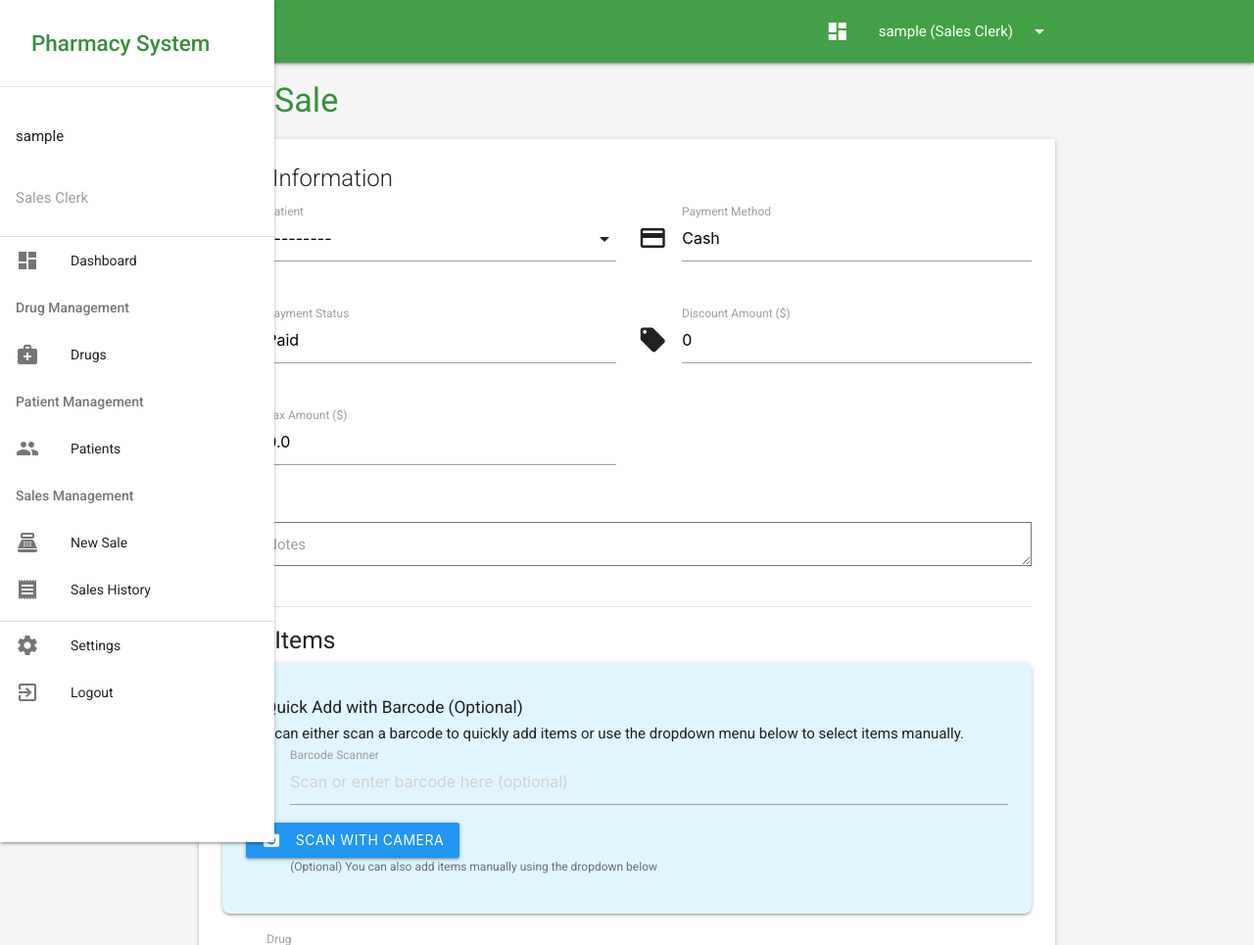
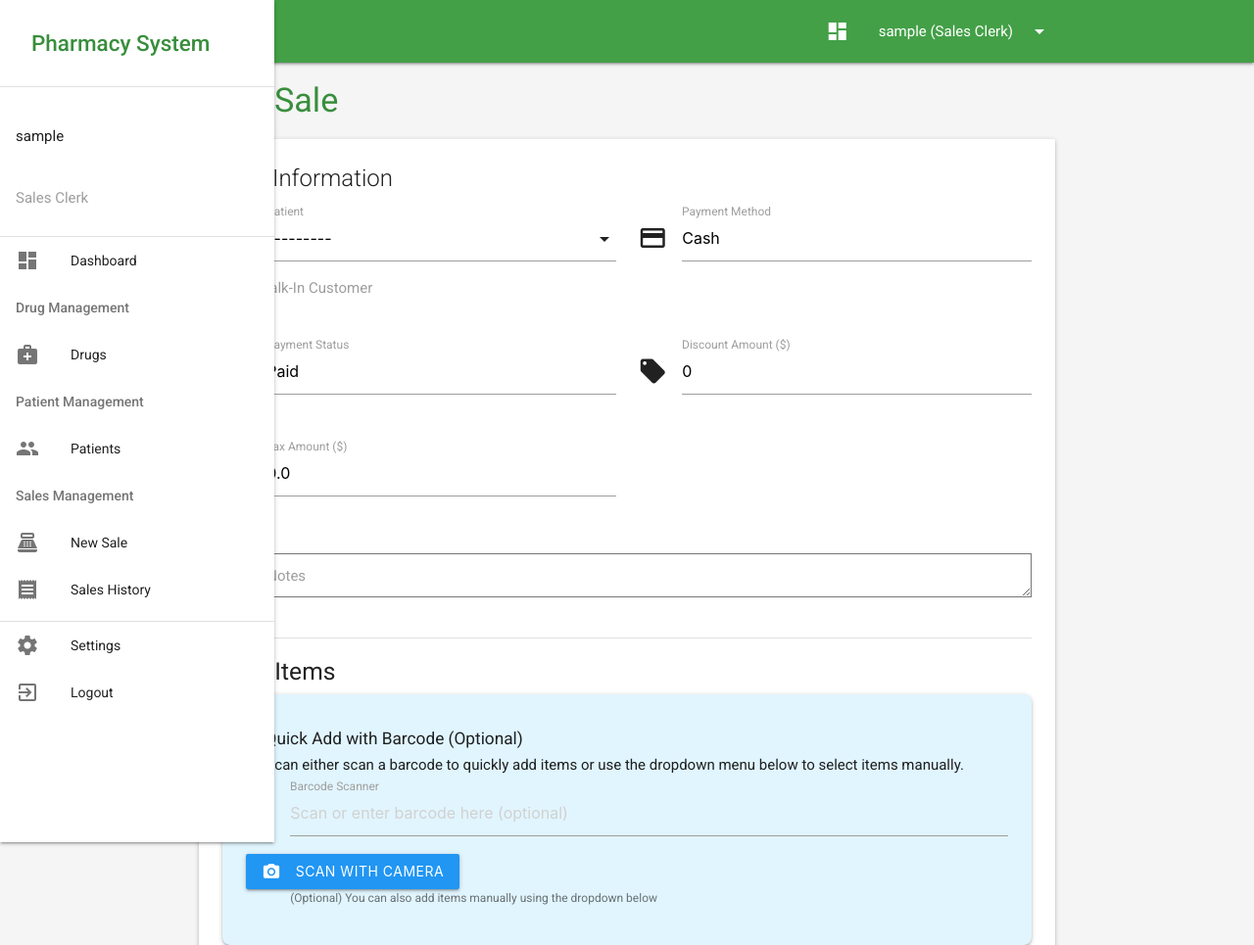
Before and after one commit to PMS12343/take-it, a Django app: page /sales/new/ in a window 1280 px wide. Shown: the top 965 px of the page at 98% size. Run offline with Django 4.2, Linux system fonts and the light colour scheme; the visitor is signed in with stand-in values (Sample User, id 1); data comes from the database, SQL or seed files in the repository; data that the repository does not hold is empty; some libraries are stand-ins or nearby versions.

Commit message:
Add walk-in customer functionality to sales forms.  This includes a new checkbox, form validation, and database updates to handle walk-in customers seamlessly.
Replit-Commit-Author: Agent
Replit-Commit-Session-Id: 3c2daeb6-2392-4764-a541-5070dff4f0ef
Replit-Commit-Screenshot-Url: https://storage.googleapis.com/screenshot-production-us-central1/b4720288-42d9-40bf-9e3c-cc01f7cd26bd/47a65d7f-d576-47ad-9046-c275e2e9802d.jpg

```diff
--- a/pharmacy_app/forms.py
+++ b/pharmacy_app/forms.py
@@ -126,6 +126,12 @@ class PatientForm(forms.ModelForm):
 
 class SaleForm(forms.ModelForm):
     """Form for creating sales"""
+    use_walk_in = forms.BooleanField(
+        required=False,
+        label="Walk-In Customer",
+        widget=forms.CheckboxInput(attrs={'class': 'filled-in'})
+    )
+
     class Meta:
         model = Sale
         fields = ['patient', 'payment_method', 'payment_status', 'tax', 'discount', 'notes']
@@ -143,6 +149,22 @@ class SaleForm(forms.ModelForm):
         # Initialize tax with zero if it's a new form
         if not self.instance.pk and not self.initial.get('tax'):
             self.initial['tax'] = 0.00
+
+    def clean(self):
+        cleaned_data = super().clean()
+        use_walk_in = cleaned_data.get('use_walk_in')
+        patient = cleaned_data.get('patient')
+
+        # If walk-in is selected but no patient is provided, this will be handled in the view
+        # by assigning the walk-in customer automatically
+        if use_walk_in:
+            # Remove any validation errors for patient field if walk-in is selected
+            if 'patient' in self.errors:
+                del self.errors['patient']
+            # Set patient to None so we know to use walk-in in the view
+            cleaned_data['patient'] = None
+
+        return cleaned_data
 
 class SaleItemForm(forms.ModelForm):
     """Form for individual sale items"""
--- a/pharmacy_app/models.py
+++ b/pharmacy_app/models.py
@@ -101,16 +101,36 @@ class Patient(models.Model):
     allergies = models.TextField(blank=True, null=True)
     created_at = models.DateTimeField(auto_now_add=True)
     updated_at = models.DateTimeField(auto_now=True)
+    is_walk_in = models.BooleanField(default=False, help_text="Indicates if this is a walk-in customer")
 
     class Meta:
         ordering = ['last_name', 'first_name']
 
     def __str__(self):
+        if self.is_walk_in:
+            return "Walk-In Customer"
         return f"{self.first_name} {self.last_name}"
 
     @property
     def full_name(self):
+        if self.is_walk_in:
+            return "Walk-In Customer"
         return f"{self.first_name} {self.last_name}"
+
+    @classmethod
+    def get_or_create_walk_in(cls):
+        """Get or create a default walk-in customer for non-registered sales"""
+        walk_in, created = cls.objects.get_or_create(
+            is_walk_in=True,
+            defaults={
+                'first_name': 'Walk-In',
+                'last_name': 'Customer',
+                'age': 0,
+                'sex': 'O',
+                'phone_number': 'N/A',
+            }
+        )
+        return walk_in
 
 class Sale(models.Model):
     """Model for recording sales transactions"""
--- a/pharmacy_app/static/js/sales.js
+++ b/pharmacy_app/static/js/sales.js
@@ -356,14 +356,20 @@ function setupFormValidation() {
                 isValid = false;
             }
 
-            // Check if patient is selected
+            // Check if patient is selected (unless walk-in is checked)
             const patientSelect = document.getElementById('id_patient');
-            if (patientSelect && !patientSelect.value) {
+            const walkInCheckbox = document.getElementById('id_use_walk_in');
+
+            if (patientSelect && !patientSelect.value && !(walkInCheckbox && walkInCheckbox.checked)) {
                 debugInfo += 'No patient selected. ';
-                M.toast({html: 'Please select a patient', classes: 'red'});
+                M.toast({html: 'Please select a patient or check Walk-In Customer', classes: 'red'});
                 isValid = false;
             } else {
-                debugInfo += `Patient selected: ${patientSelect ? patientSelect.value : 'missing field'}. `;
+                if (walkInCheckbox && walkInCheckbox.checked) {
+                    debugInfo += 'Walk-in customer selected. ';
+                } else {
+                    debugInfo += `Patient selected: ${patientSelect ? patientSelect.value : 'missing field'}. `;
+                }
             }
 
             if (!isValid) {
--- a/pharmacy_app/templates/sales/new.html
+++ b/pharmacy_app/templates/sales/new.html
@@ -1,6 +1,25 @@
 {% extends 'base.html' %}
 
 {% block title %}New Sale - Pharmacy Management System{% endblock %}
+
+{% block extra_head %}
+<style>
+    .disabled-field {
+        opacity: 0.7;
+        pointer-events: none;
+    }
+    .disabled-text {
+        color: #999 !important;
+    }
+    .walkIn-active {
+        padding: 5px 10px;
+        background-color: #e8f5e9;
+        border-radius: 4px;
+        margin-top: 10px;
+        display: inline-block;
+    }
+</style>
+{% endblock %}
 
 {% block content %}
 <div class="row">
@@ -22,6 +41,13 @@
                             {% if form.patient.errors %}
                                 <span class="red-text">{{ form.patient.errors.0 }}</span>
                             {% endif %}
+
+                            <div style="margin-top: 15px;">
+                                <label>
+                                    {{ form.use_walk_in }}
+                                    <span>{{ form.use_walk_in.label }}</span>
+                                </label>
+                            </div>
                         </div>
 
                         <div class="input-field col s12 m6">
@@ -282,6 +308,106 @@
 <!-- QuaggaJS for barcode scanning -->
 <script src="https://cdn.jsdelivr.net/npm/@ericblade/quagga2@1.8.2/dist/quagga.min.js"></script>
 <script>
+    // Handle walk-in customer checkbox
+    document.addEventListener('DOMContentLoaded', function() {
+        const walkInCheckbox = document.getElementById('id_use_walk_in');
+        const patientSelect = document.getElementById('id_patient');
+        const patientField = patientSelect.closest('.input-field');
+
+        // Store the walk-in customer ID for easy access
+        const walkInCustomerId = "{{ walk_in_customer_id }}";
+
+        // Initial setup based on checkbox state
+        function updatePatientFieldState() {
+            if (walkInCheckbox.checked) {
+                // Disable patient selection when walk-in is checked
+                patientSelect.disabled = true;
+                // Add visual indication that the field is disabled
+                patientField.classList.add('disabled-field');
+                patientField.querySelector('label').classList.add('disabled-text');
+
+                // Add visual indicator that walk-in mode is active
+                const walkInIndicator = document.createElement('div');
+                walkInIndicator.className = 'walkIn-active';
+                walkInIndicator.innerHTML = '<i class="material-icons tiny">person</i> Walk-In Customer Mode Active';
+
+                if (!document.querySelector('.walkIn-active')) {
+                    patientField.appendChild(walkInIndicator);
+                }
+
+                // Clear the old selection and show the text "Walk-In Customer"
+                const walkInOption = document.createElement('option');
+                walkInOption.value = '';
+                walkInOption.text = 'Walk-In Customer';
+                walkInOption.selected = true;
+
+                // Save original options
+                if (!patientSelect.dataset.optionsStored) {
+                    patientSelect.dataset.optionsStored = 'true';
+                    patientSelect.dataset.originalSelectedValue = patientSelect.value;
+                    const options = Array.from(patientSelect.options).map(opt => ({
+                        value: opt.value,
+                        text: opt.text
+                    }));
+                    patientSelect.dataset.originalOptions = JSON.stringify(options);
+                }
+
+                // Clear all options
+                patientSelect.innerHTML = '';
+                patientSelect.appendChild(walkInOption);
+
+                // Initialize Materialize select
+                M.FormSelect.init(patientSelect);
+
+            } else {
+                // Enable patient selection when walk-in is unchecked
+                patientSelect.disabled = false;
+                patientField.classList.remove('disabled-field');
+                patientField.querySelector('label').classList.remove('disabled-text');
+
+                // Remove the walk-in indicator if it exists
+                const indicator = patientField.querySelector('.walkIn-active');
+                if (indicator) {
+                    indicator.remove();
+                }
+
+                // Restore original options if they were stored
+                if (patientSelect.dataset.optionsStored) {
+                    try {
+                        const originalOptions = JSON.parse(patientSelect.dataset.originalOptions);
+                        const originalSelectedValue = patientSelect.dataset.originalSelectedValue;
+
+                        // Restore options
+                        patientSelect.innerHTML = '';
+                        originalOptions.forEach(opt => {
+                            const option = document.createElement('option');
+                            option.value = opt.value;
+                            option.text = opt.text;
+                            if (opt.value === originalSelectedValue) {
+                                option.selected = true;
+                            }
+                            patientSelect.appendChild(option);
+                        });
+
+                        // Initialize Materialize select
+                        M.FormSelect.init(patientSelect);
+                    } catch (e) {
+                        console.error('Error restoring patient options:', e);
+                    }
+                }
+            }
+        }
+
+        // Add event listener for checkbox changes
+        if (walkInCheckbox) {
+            walkInCheckbox.addEventListener('change', updatePatientFieldState);
+
+            // Handle initial state in case checkbox is pre-checked
+            updatePatientFieldState();
+        }
+    });
+</script>
+<script>
     $(document).ready(function() {
         const scanSalesBarcodeBtn = document.getElementById('scanSalesBarcodeBtn');
         const stopSalesScanBtn = document.getElementById('stopSalesScanBtn');
--- a/pharmacy_app/views.py
+++ b/pharmacy_app/views.py
@@ -888,6 +888,14 @@ def new_sale(request):
             try:
                 sale = form.save(commit=False)
                 sale.user = request.user
+
+                # Check if this is a walk-in customer sale
+                use_walk_in = form.cleaned_data.get('use_walk_in', False)
+                if use_walk_in:
+                    # Get or create a default walk-in customer
+                    walk_in_customer = Patient.get_or_create_walk_in()
+                    sale.patient = walk_in_customer
+
                 sale.save()
 
                 formset = SaleItemFormSet(request.POST, instance=sale)
@@ -968,11 +976,15 @@ def new_sale(request):
     drugs = Drug.objects.filter(is_active=True, stock_quantity__gt=0)
     patients = Patient.objects.all()
 
+    # Make sure we have a walk-in customer
+    walk_in_customer = Patient.get_or_create_walk_in()
+
     context = {
         'form': form,
         'formset': formset,
         'drugs': drugs,
         'patients': patients,
+        'walk_in_customer_id': walk_in_customer.id,
     }
 
     return render(request, 'sales/new.html', context)
```
